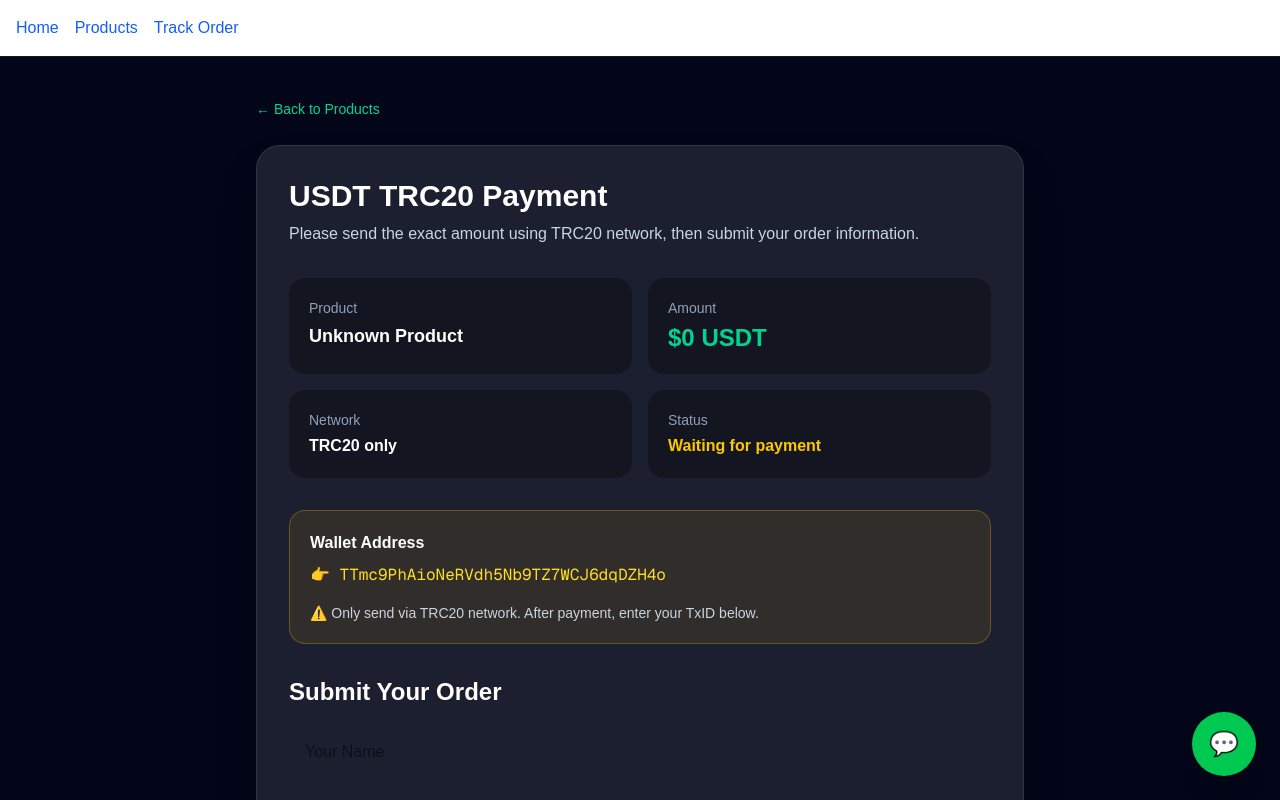
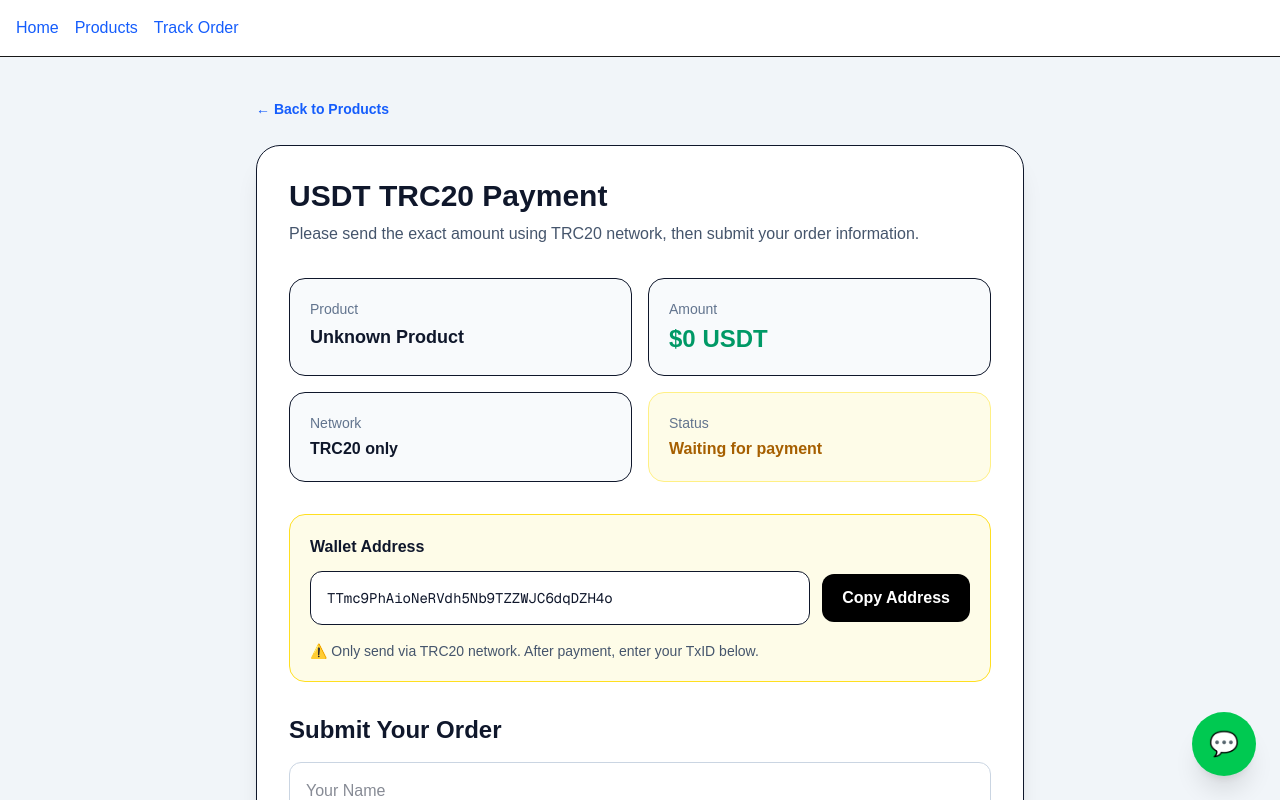
Before and after one commit to summitwang/Digital-Software-Deals, a Next.js app: page /payment in a window 1280 px wide. Shown: the top 800 px of the page. Built offline with nearby package versions, Linux system fonts and the light colour scheme.

Commit message:
Update page.tsx

```diff
--- a/app/payment/page.tsx
+++ b/app/payment/page.tsx
@@ -3,6 +3,8 @@
 import { Suspense, useState } from "react";
 import { useRouter, useSearchParams } from "next/navigation";
 import Link from "next/link";
+
+const WALLET_ADDRESS = "TTmc9PhAioNeRVdh5Nb9TZZWJC6dqDZH4o";
 
 function PaymentContent() {
   const router = useRouter();
@@ -19,6 +21,13 @@ function PaymentContent() {
   });
 
   const [loading, setLoading] = useState(false);
+  const [copied, setCopied] = useState(false);
+
+  async function copyAddress() {
+    await navigator.clipboard.writeText(WALLET_ADDRESS);
+    setCopied(true);
+    setTimeout(() => setCopied(false), 2000);
+  }
 
   async function submitOrder() {
     if (!form.customer_email || !form.txid) {
@@ -49,54 +58,63 @@ function PaymentContent() {
   }
 
   return (
-    <main className="min-h-screen bg-slate-950 text-white px-6 py-10">
+    <main className="min-h-screen bg-slate-100 px-6 py-10 text-slate-900">
       <div className="max-w-3xl mx-auto">
-        <Link href="/" className="text-emerald-400 text-sm">
+        <Link href="/" className="text-blue-600 text-sm font-semibold">
           ← Back to Products
         </Link>
 
-        <div className="mt-6 bg-white/10 border border-white/10 rounded-3xl p-8 shadow-2xl">
+        <div className="mt-6 bg-white border rounded-3xl p-8 shadow-xl">
           <h1 className="text-3xl font-extrabold mb-2">
             USDT TRC20 Payment
           </h1>
 
-          <p className="text-slate-300 mb-8">
+          <p className="text-slate-600 mb-8">
             Please send the exact amount using TRC20 network, then submit your
             order information.
           </p>
 
           <div className="grid md:grid-cols-2 gap-4 mb-8">
-            <div className="bg-black/30 rounded-2xl p-5">
-              <p className="text-slate-400 text-sm mb-1">Product</p>
+            <div className="bg-slate-50 border rounded-2xl p-5">
+              <p className="text-slate-500 text-sm mb-1">Product</p>
               <p className="font-bold text-lg">{product}</p>
             </div>
 
-            <div className="bg-black/30 rounded-2xl p-5">
-              <p className="text-slate-400 text-sm mb-1">Amount</p>
-              <p className="font-extrabold text-2xl text-emerald-400">
+            <div className="bg-slate-50 border rounded-2xl p-5">
+              <p className="text-slate-500 text-sm mb-1">Amount</p>
+              <p className="font-extrabold text-2xl text-emerald-600">
                 ${amount} USDT
               </p>
             </div>
 
-            <div className="bg-black/30 rounded-2xl p-5">
-              <p className="text-slate-400 text-sm mb-1">Network</p>
+            <div className="bg-slate-50 border rounded-2xl p-5">
+              <p className="text-slate-500 text-sm mb-1">Network</p>
               <p className="font-bold">TRC20 only</p>
             </div>
 
-            <div className="bg-black/30 rounded-2xl p-5">
-              <p className="text-slate-400 text-sm mb-1">Status</p>
-              <p className="font-bold text-yellow-400">Waiting for payment</p>
+            <div className="bg-yellow-50 border border-yellow-200 rounded-2xl p-5">
+              <p className="text-slate-500 text-sm mb-1">Status</p>
+              <p className="font-bold text-yellow-700">Waiting for payment</p>
             </div>
           </div>
 
-          <div className="bg-yellow-500/10 border border-yellow-500/30 rounded-2xl p-5 mb-8">
-            <p className="font-bold mb-2">Wallet Address</p>
+          <div className="bg-yellow-50 border border-yellow-300 rounded-2xl p-5 mb-8">
+            <p className="font-bold mb-3">Wallet Address</p>
 
-            <p className="break-all text-yellow-300 font-mono">
-              👉 TTmc9PhAioNeRVdh5Nb9TZ7WCJ6dqDZH4o
-            </p>
+            <div className="flex flex-col md:flex-row gap-3 md:items-center">
+              <div className="flex-1 bg-white border rounded-xl p-4 font-mono text-sm break-all">
+                {WALLET_ADDRESS}
+              </div>
 
-            <p className="text-sm text-slate-300 mt-4">
+              <button
+                onClick={copyAddress}
+                className="bg-black text-white px-5 py-3 rounded-xl font-bold"
+              >
+                {copied ? "Copied!" : "Copy Address"}
+              </button>
+            </div>
+
+            <p className="text-sm text-slate-600 mt-4">
               ⚠️ Only send via TRC20 network. After payment, enter your TxID
               below.
             </p>
@@ -106,7 +124,7 @@ function PaymentContent() {
 
           <div className="space-y-4">
             <input
-              className="w-full p-4 rounded-xl text-black outline-none"
+              className="w-full p-4 rounded-xl border border-slate-300 text-slate-900 outline-none focus:border-blue-500"
               placeholder="Your Name"
               value={form.customer_name}
               onChange={(e) =>
@@ -115,7 +133,7 @@ function PaymentContent() {
             />
 
             <input
-              className="w-full p-4 rounded-xl text-black outline-none"
+              className="w-full p-4 rounded-xl border border-slate-300 text-slate-900 outline-none focus:border-blue-500"
               placeholder="Email Address"
               value={form.customer_email}
               onChange={(e) =>
@@ -124,14 +142,14 @@ function PaymentContent() {
             />
 
             <input
-              className="w-full p-4 rounded-xl text-black outline-none"
+              className="w-full p-4 rounded-xl border border-slate-300 text-slate-900 outline-none focus:border-blue-500"
               placeholder="Notes / Account Info"
               value={form.address}
               onChange={(e) => setForm({ ...form, address: e.target.value })}
             />
 
             <input
-              className="w-full p-4 rounded-xl text-black outline-none"
+              className="w-full p-4 rounded-xl border border-slate-300 text-slate-900 outline-none focus:border-blue-500"
               placeholder="Transaction ID (TxID)"
               value={form.txid}
               onChange={(e) => setForm({ ...form, txid: e.target.value })}
@@ -140,7 +158,7 @@ function PaymentContent() {
             <button
               onClick={submitOrder}
               disabled={loading}
-              className="w-full bg-emerald-500 hover:bg-emerald-400 disabled:bg-slate-500 text-black font-extrabold py-4 rounded-xl transition"
+              className="w-full bg-emerald-500 hover:bg-emerald-400 disabled:bg-slate-400 text-black font-extrabold py-4 rounded-xl transition"
             >
               {loading ? "Submitting..." : "Submit Payment"}
             </button>
```
